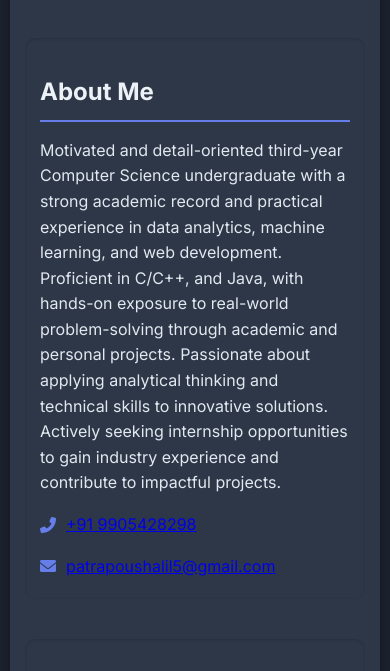
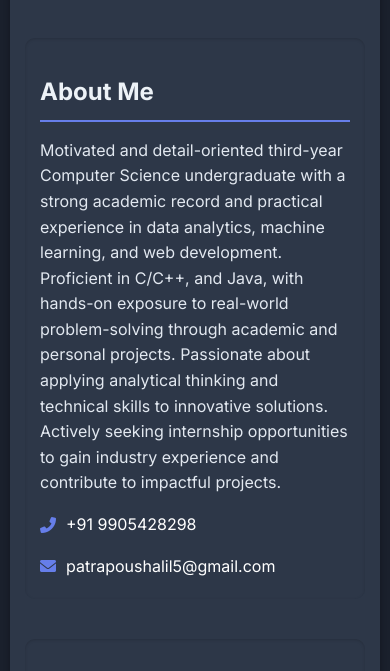
Before and after one commit to patrapoushali/patrapoushali.github.io, a plain HTML site: page index.html in a window 390 px wide. Shown: the part 384-1055 px from the top of the page. Drawn offline with Linux system fonts and the light colour scheme.

Commit message:
Fixes #3:Styled phone and email links to white without underline

```diff
--- a/style.css
+++ b/style.css
@@ -134,7 +134,7 @@
             margin-right: 10px;
             color: #667eea; /* Accent color */
         }
-        .contact-info i a{
+        .contact-info a{
             color: #ffffff;
             text-decoration : none;
         }
```
